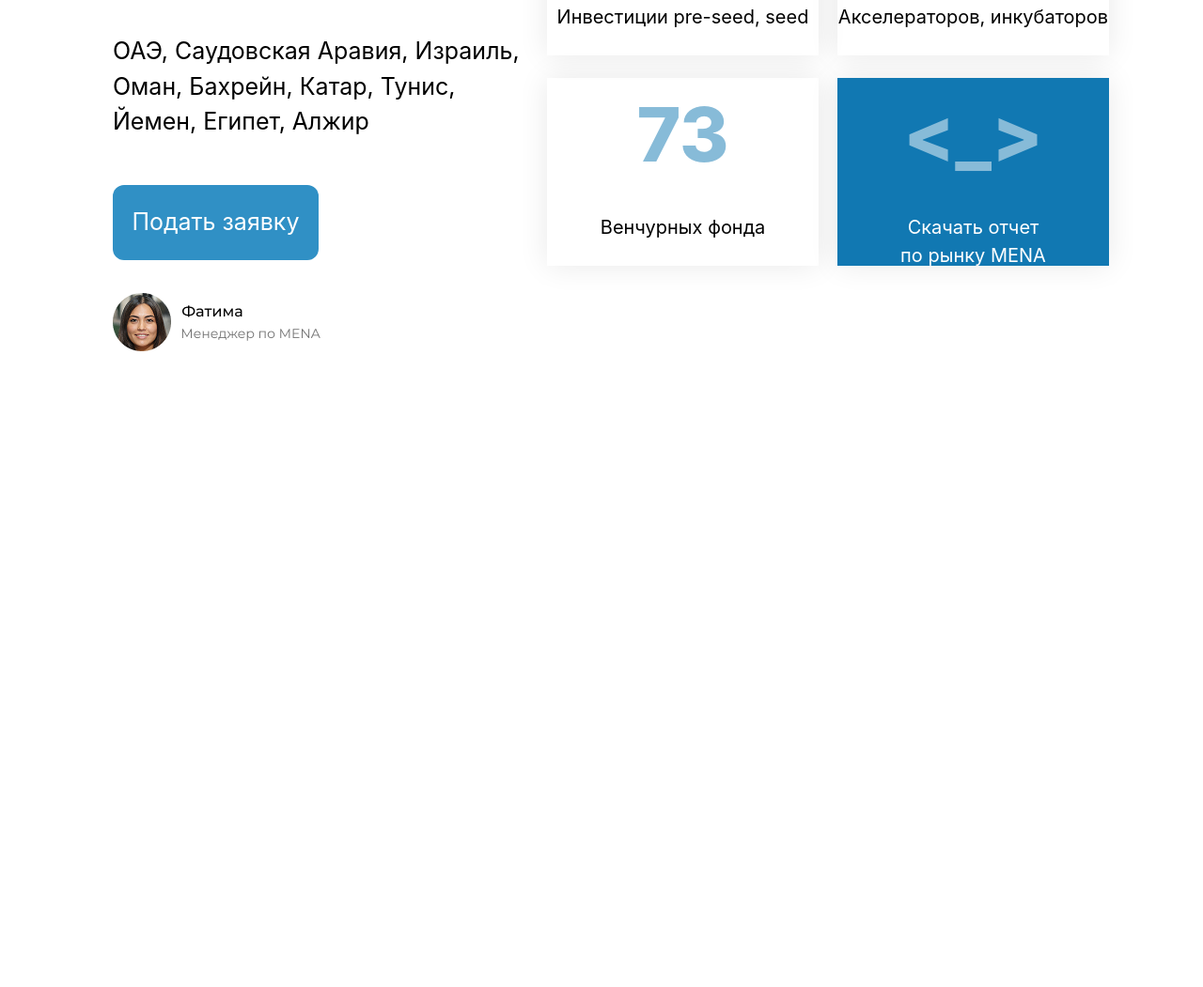
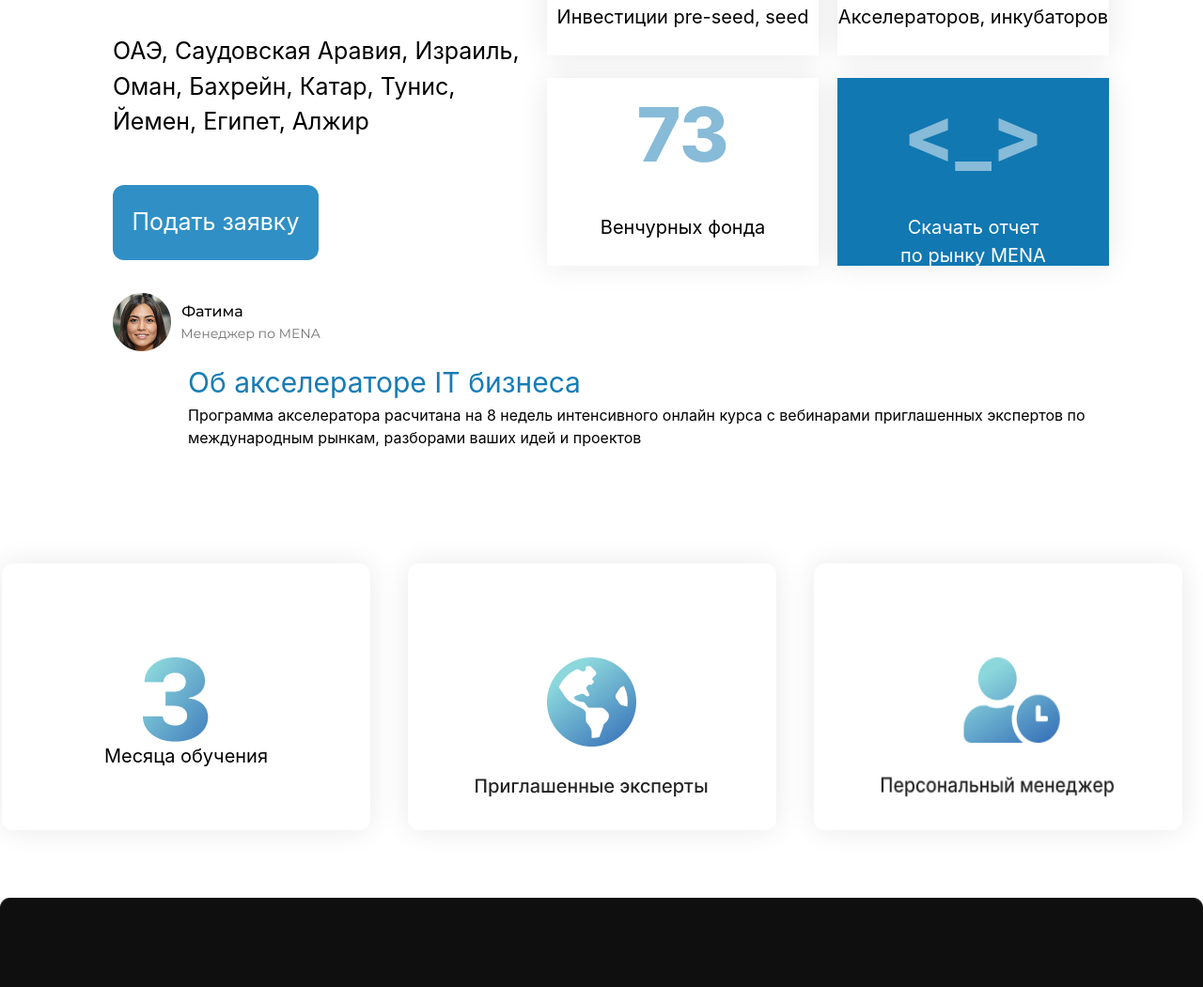
Before and after one commit to saifiddinvahobzoda-dot/exsam, a website: page index.html in a window 1280 px wide. Shown: the part 3809-4860 px from the top of the page at 94% size. Before the commit the page ends 4194 px from the top, so only its background shows below. Drawn offline with Linux system fonts and the light colour scheme.

Commit message:
commit video

```diff
--- a/index.html
+++ b/index.html
@@ -155,6 +155,28 @@
 
     </div>
 </section>
+<section>
+    <p class="text-[30px] text-[#167CB5] justify-center lg:justify-left lg:ml-[200px]">Об акселераторе IT бизнеса</p>
+    <p class="text-[16px]  justify-center lg:justify-left lg:ml-[200px]">Программа акселератора расчитана на 8 недель интенсивного онлайн  курса с вебинарами приглашенных экспертов по международным рынкам, разборами ваших идей и проектов </p>
+</section><br><br><br>
+<section class="lg:flex lg:gap-[20px] lg:justify-center align-baseline">
+    <div class="w-[392px] h-[284px] text-center rounded-xl shadow-[0_0_30px_rgba(0,0,0,0.09)] mt-[50px] ">
+       <img class=" ml-[150px] lg:mt-[100px]" src="./src/3.png" alt="">
+        <p class="text-[20px]">Месяца обучения</p><br>
+
+    </div><br>
+    <div class="w-[392px] h-[284px] text-center rounded-xl shadow-[0_0_30px_rgba(0,0,0,0.09)] mt-[50px] ">
+       <img class="w-[250px] h-[149px] ml-[70px] mt-[100px]" src="./src/Group 779.png" alt="">
+
+
+    </div><br>
+    <div class="w-[392px] h-[284px] text-center rounded-xl shadow-[0_0_30px_rgba(0,0,0,0.09)]  mt-[50px]">
+       <img class="w-[250px] h-[149px] ml-[70px] mt-[100px]" src="./src/Group 781.png" alt="">
+
+
+    </div><br>
+</section><br><br><br>
+<img class="w-[100%]" src="./src/Group 840.png" alt="">
     </main>
 </body>
 </html>
```
Also changed, not shown: src/output.css.
